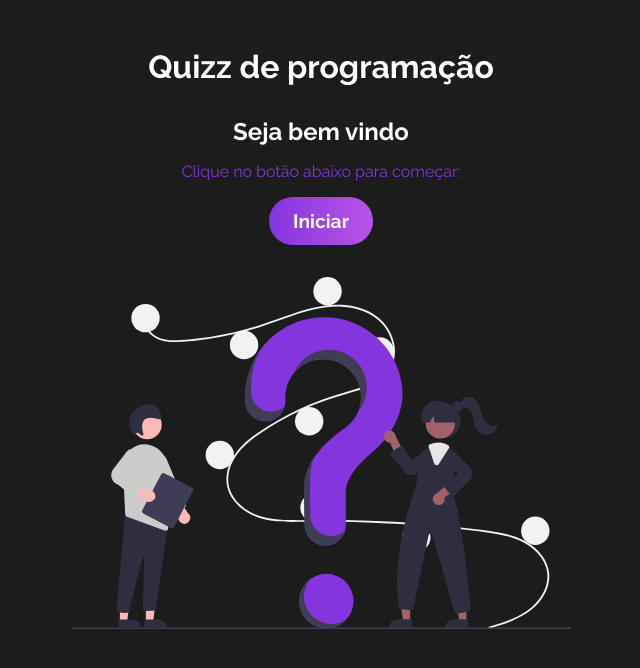
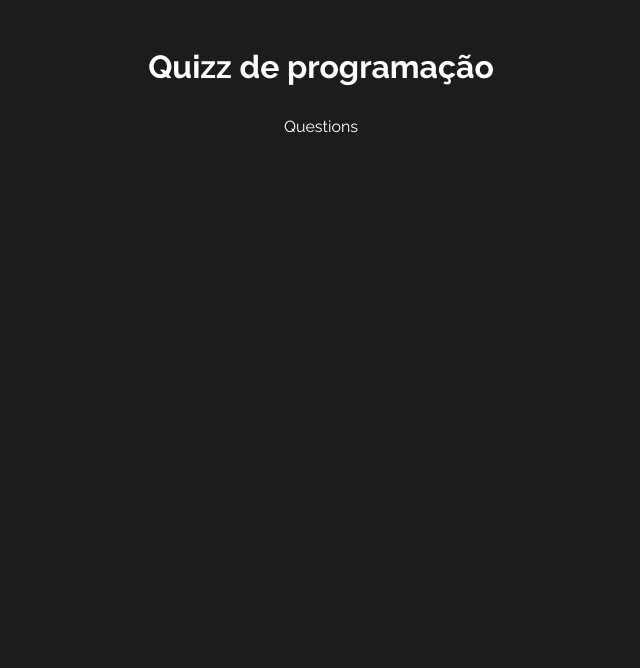
Before and after one commit to wesley-moraes/quiz-react, a React (Vite) app: page / in a window 1280 px wide. Both pictures are taken after a click on the button "Iniciar". Shown: the top 668 px of the page, without its empty margins (319-959 px from the left). Built offline with nearby package versions, Linux system fonts and the light colour scheme.

Commit message:
implementacao do context, reduce e component question

```diff
--- a/src/App.tsx
+++ b/src/App.tsx
@@ -1,12 +1,21 @@
+import { useContext } from 'react';
+
+import { QuizContext } from './context/quiz';
+
 import Welcome from './components/Welcome';
+import Question from './components/Question';
+
 
 import './App.css'
 
 function App() {
+  const [quizState, dispatch] = useContext(QuizContext);
+
   return (
     <div className='App'>
       <h1>Quizz de programação</h1>
-      <Welcome />
+      {quizState.gameStage === "Start" && <Welcome />}
+      {quizState.gameStage === "Playing" && <Question />}
     </div>
   )
 }
--- /dev/null
+++ b/src/components/Question.jsx
@@ -0,0 +1,14 @@
+import React from 'react';
+
+import { useContext } from 'react';
+import { QuizContext } from '../context/quiz';
+
+const Question = () =>{
+    const [quizState, dispatch] = useContext(QuizContext);
+    console.log(quizState);
+    return(
+        <div>Questions</div>
+    )
+}
+
+export default Question
--- a/src/components/Welcome.jsx
+++ b/src/components/Welcome.jsx
@@ -1,12 +1,19 @@
+import { useContext } from "react";
+import { QuizContext } from "../context/quiz";
+
 import Quiz from "../img/quiz.svg";
+
 import "./Welcome.css";
 
 const Welcome = () =>{
+    const [quizState, dispatch] = useContext(QuizContext);
+
+    //console.log(quizState);
     return(
         <div id="welcome">
             <h2>Seja bem vindo</h2>
             <p>Clique no botão abaixo para começar:</p>
-            <button>Iniciar</button>
+            <button onClick={() => dispatch({type: "CHANGE_STATE"})}>Iniciar</button>
             <img src={Quiz} alt="Início do Quiz" />
         </div>
     )
--- /dev/null
+++ b/src/context/quiz.jsx
@@ -0,0 +1,35 @@
+import { createContext } from "react";
+
+import questions from '../data/questions'
+import { useReducer } from "react";
+
+const STAGES = ["Start", "Playing", "End"];
+
+const initialState = {
+    gameStage: STAGES[0],
+    questions,
+
+}
+
+const quizReducer = (state, action) =>{
+    console.log(state, action)
+
+    switch(action.type){
+        case "CHANGE_STATE":
+            return {
+                ...state,
+                gameStage: STAGES[1],
+            }
+
+        default:
+            return state;
+    }
+}
+
+export const QuizContext = createContext()
+
+export const QuizProvider = ({children}) => {
+    const value = useReducer(quizReducer, initialState);
+
+    return <QuizContext.Provider value={value}>{children}</QuizContext.Provider>
+}
--- a/src/main.tsx
+++ b/src/main.tsx
@@ -3,8 +3,12 @@
 import App from './App.tsx'
 import './index.css'
 
+import {QuizProvider} from "./context/quiz"
+
 ReactDOM.createRoot(document.getElementById('root')!).render(
   <React.StrictMode>
-    <App />
+    <QuizProvider>
+      <App />
+    </QuizProvider>
   </React.StrictMode>,
 )
```
Also changed, not shown: src/components/Question.css (added).
